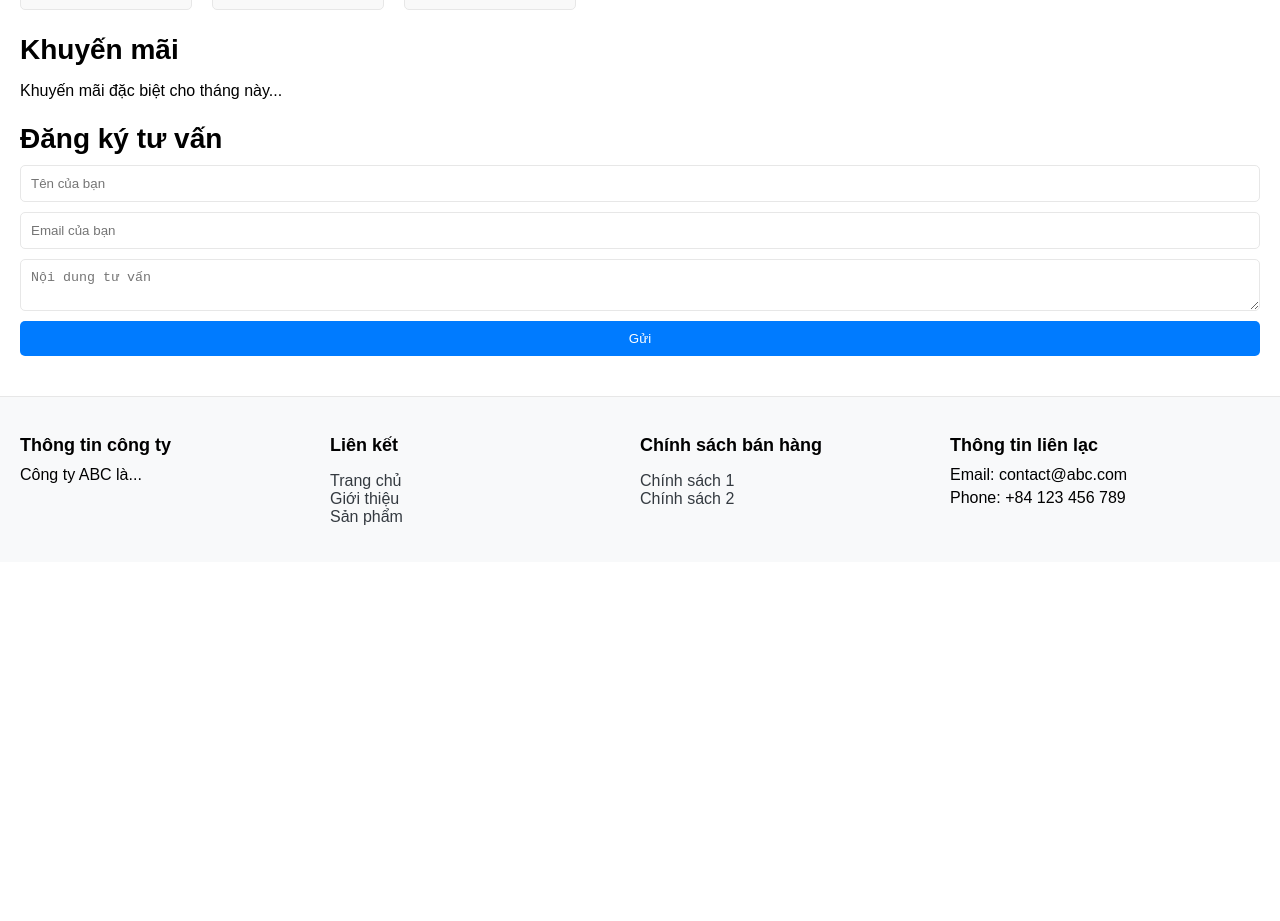
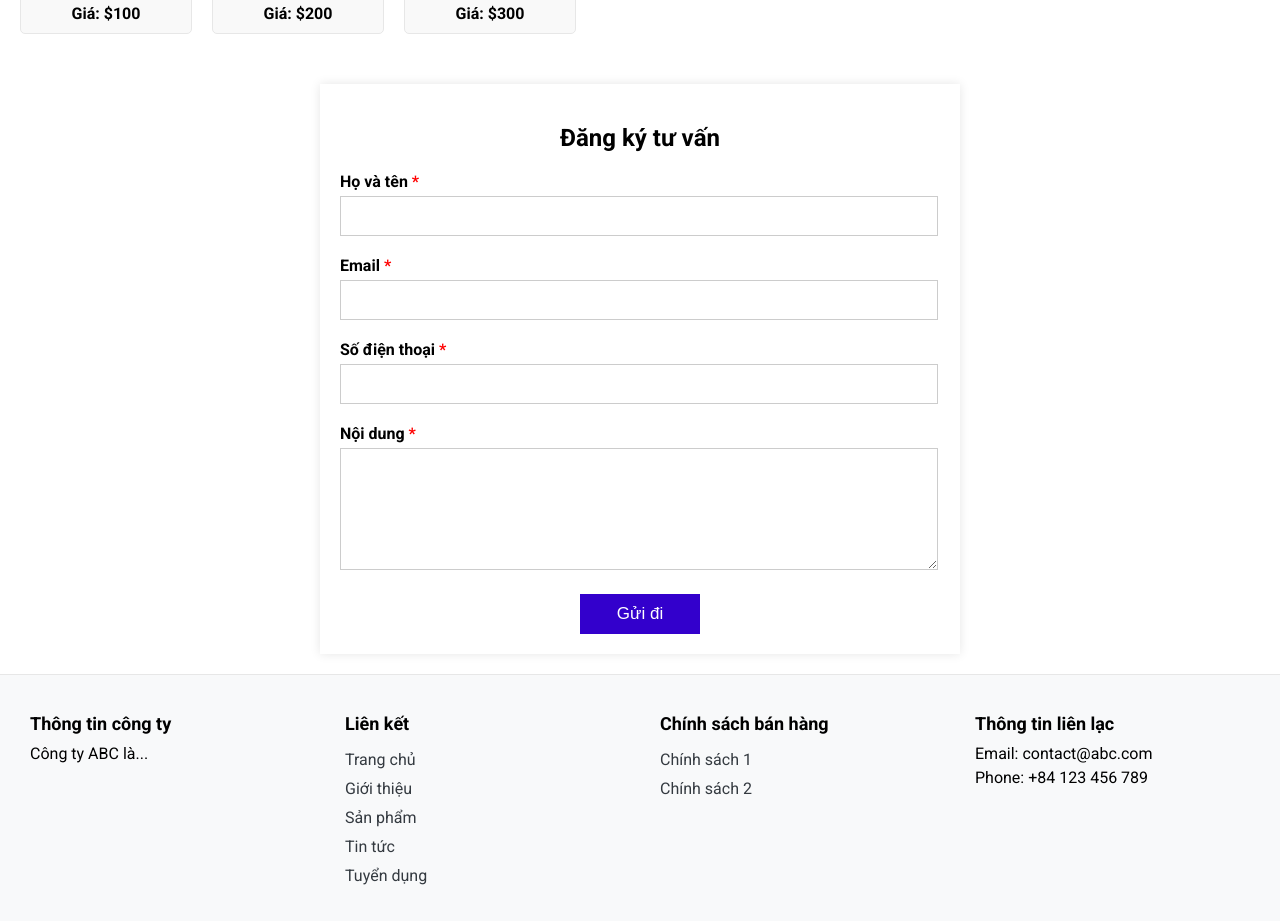
Before and after one commit to NgoThuongHoang/mobilink-8-7, a React (Create React App) app: page / in a window 1280 px wide. Shown: the part 840-1761 px from the top of the page. Before the commit the page ends 1402 px from the top, so only its background shows below. Built offline with nearby package versions, Linux system fonts and the light colour scheme.

Commit message:
Update by Hoang

```diff
--- a/src/App.css
+++ b/src/App.css
@@ -1,10 +1,11 @@
-/* Đảm bảo rằng bạn đang đặt CSS này trong App.css hoặc file CSS chính của bạn */
+/* Link Font chữ */
+@import url('https://fonts.googleapis.com/css2?family=Roboto:ital,wght@0,100;0,300;0,400;0,500;0,700;0,900;1,100;1,300;1,400;1,500;1,700;1,900&family=Ubuntu:ital,wght@0,300;0,400;0,500;0,700;1,300;1,400;1,500;1,700&display=swap');
 
 body, html {
   margin: 0;
   padding: 0;
   height: 100%;
-  font-family: Arial, sans-serif;
+  font-family: 'Roboto', sans-serif;
 }
 
 .app {
--- a/src/Components/Footer.css
+++ b/src/Components/Footer.css
@@ -7,14 +7,16 @@
 
 .container {
   display: flex;
-    justify-content: space-between;
-    align-items: flex-start;
+  justify-content: space-between; /* Căn đều khoảng cách giữa các cột */
+  align-items: stretch; /* Kéo dài các cột để chúng có cùng chiều cao */
   padding: 0 20px;
+  gap: 20px; /* Khoảng cách giữa các cột */
 }
 
 .footer-column {
   flex: 1;
-    margin-right: 20px;
+  text-align: left; /* Căn giữa nội dung trong từng cột */
+  margin: 0 10px; /* Khoảng cách giữa các cột */
 }
 
 .footer-column h3 {
@@ -27,6 +29,15 @@
   padding: 0;
 }
 
+.footer-column ul li{
+  margin-top: 10px;
+}
+
+.footer-column ul li a:hover {
+  color: #DD0000; /* Màu chữ thay đổi khi hover */
+  transform: scale(1.05); /* Phóng to nhẹ khi hover */
+}
+
 .footer-column ul li a {
   color: #343a40;
   text-decoration: none;
--- a/src/Components/Footer.js
+++ b/src/Components/Footer.js
@@ -15,6 +15,8 @@ function Footer() {
             <li><a href="/">Trang chủ</a></li>
             <li><a href="/about">Giới thiệu</a></li>
             <li><a href="/products">Sản phẩm</a></li>
+            <li><a href="/news">Tin tức</a></li>
+            <li><a href="/careers">Tuyển dụng</a></li>
           </ul>
         </div>
         <div className="footer-column">
--- /dev/null
+++ b/src/Components/FormContact.css
@@ -0,0 +1,68 @@
+/* File: FormContact.css */
+
+.form-container {
+    width: 97%;
+    max-width: 600px;
+    margin: auto;
+    margin-top: 50px;
+    padding: 20px;
+    box-shadow: 0 0 10px rgba(0, 0, 0, 0.1);
+  }
+
+
+  .form-title {
+    font-size: 24px;
+    text-align: center;
+    margin-bottom: 20px;
+  }
+
+  .contact-form {
+    display: flex;
+    flex-direction: column;
+  }
+
+  .form-group {
+    margin-bottom: 20px;
+  }
+
+  label {
+    font-weight: bold;
+    margin-bottom: 5px;
+  }
+
+  input[type="text"],
+  input[type="email"],
+  textarea {
+    width: 96%;
+    padding: 10px;
+    margin-top: 5px;
+    font-size: 16px;
+    border: 1px solid #ccc;
+  }
+
+  .required {
+    color: red;
+  }
+
+  textarea {
+    resize: vertical;
+    min-height: 100px;
+  }
+
+  .submit-btn {
+    width: 20%;
+    padding: 10px;
+    background-color: #3300CC;
+    color: white;
+    border: none;
+    cursor: pointer;
+    transition: background-color 0.3s ease;
+    margin: 0 auto; /* Căn giữa theo chiều ngang */
+    display: block; /* Đảm bảo button là block element */
+    font-size: 17px;
+  }
+
+
+  .submit-btn:hover {
+    background-color: #0056b3;
+  }
--- /dev/null
+++ b/src/Components/FormContact.js
@@ -0,0 +1,88 @@
+// File: FormContact.js
+
+import React, { useState } from 'react';
+import './FormContact.css';
+
+const FormContact = () => {
+  const [formData, setFormData] = useState({
+    fullName: '',
+    email: '',
+    phone: '',
+    message: ''
+  });
+
+  const handleChange = (e) => {
+    const { name, value } = e.target;
+    setFormData(prevState => ({
+      ...prevState,
+      [name]: value
+    }));
+  };
+
+  const handleSubmit = (e) => {
+    e.preventDefault();
+    // Handle form submission logic here (e.g., send data to backend or show a success message)
+    console.log(formData);
+    // Reset form fields
+    setFormData({
+      fullName: '',
+      email: '',
+      phone: '',
+      message: ''
+    });
+  };
+
+  return (
+    <div className="form-container">
+      <h2 className="form-title">Đăng ký tư vấn</h2>
+      <form onSubmit={handleSubmit} className="contact-form">
+        <div className="form-group">
+          <label htmlFor="fullName">Họ và tên <span className="required">*</span></label>
+          <input
+            type="text"
+            id="fullName"
+            name="fullName"
+            value={formData.fullName}
+            onChange={handleChange}
+            required
+          />
+        </div>
+        <div className="form-group">
+          <label htmlFor="email">Email <span className="required">*</span></label>
+          <input
+            type="email"
+            id="email"
+            name="email"
+            value={formData.email}
+            onChange={handleChange}
+            required
+          />
+        </div>
+        <div className="form-group">
+          <label htmlFor="phone">Số điện thoại <span className="required">*</span></label>
+          <input
+            type="text"
+            id="phone"
+            name="phone"
+            value={formData.phone}
+            onChange={handleChange}
+            required
+          />
+        </div>
+        <div className="form-group">
+          <label htmlFor="message">Nội dung <span className="required">*</span></label>
+          <textarea
+            id="message"
+            name="message"
+            value={formData.message}
+            onChange={handleChange}
+            required
+          ></textarea>
+        </div>
+        <button type="submit" className="submit-btn">Gửi đi</button>
+      </form>
+    </div>
+  );
+};
+
+export default FormContact;
--- a/src/Pages/Home.css
+++ b/src/Pages/Home.css
@@ -64,28 +64,3 @@
   font-size: 16px;
   font-weight: bold;
 }
-
-  .consultation-form form {
-    display: flex;
-    flex-direction: column;
-    gap: 10px;
-  }
-
-  .consultation-form input, .consultation-form textarea {
-    padding: 10px;
-    border: 1px solid #e7e7e7;
-    border-radius: 5px;
-  }
-
-  .consultation-form button {
-    padding: 10px;
-    background-color: #007bff;
-    color: white;
-    border: none;
-    border-radius: 5px;
-    cursor: pointer;
-  }
-
-  .consultation-form button:hover {
-    background-color: #0056b3;
-  }
--- a/src/Pages/Home.js
+++ b/src/Pages/Home.js
@@ -1,4 +1,5 @@
 import React from 'react';
+import FormContact from '../Components/FormContact';
 import './Home.css';
 
 function Home() {
@@ -38,19 +39,7 @@ function Home() {
           </div>
         </div>
       </section>
-      <section className="promotions">
-        <h2>Khuyến mãi</h2>
-        <p>Khuyến mãi đặc biệt cho tháng này...</p>
-      </section>
-      <section className="consultation-form">
-        <h2>Đăng ký tư vấn</h2>
-        <form>
-          <input type="text" placeholder="Tên của bạn" required />
-          <input type="email" placeholder="Email của bạn" required />
-          <textarea placeholder="Nội dung tư vấn" required></textarea>
-          <button type="submit">Gửi</button>
-        </form>
-      </section>
+      <FormContact />
     </div>
   );
 }
```
Lines whose indentation alone changed are shown as unchanged.
